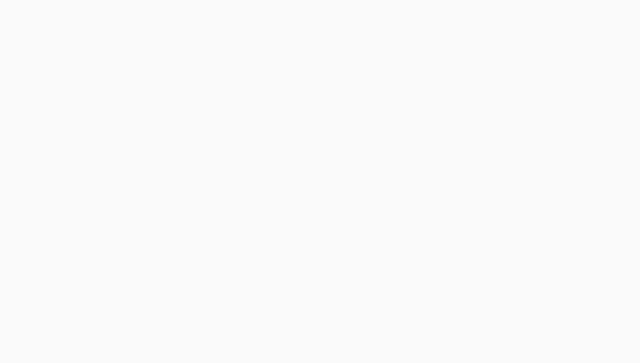
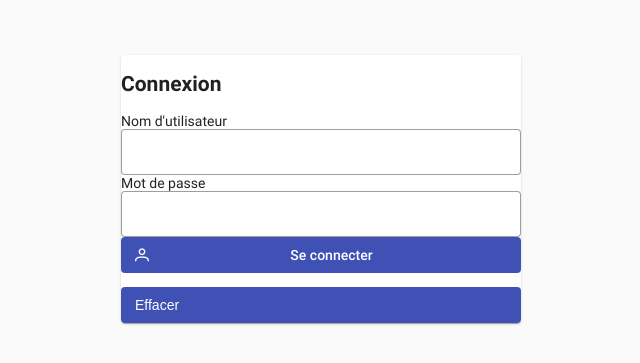
Before and after one commit to Axel-A78/BateauThibaultBackOffice, a Vue app in the folder dbo-vuejs-master/: page /login in a window 1280 px wide. Before the commit this address had no page. Shown: the part 225-588 px from the top of the page, without its empty margins (319-959 px from the left). Built offline with nearby package versions, Linux system fonts and the light colour scheme.

Commit message:
Ajout page login

```diff
--- a/dbo-vuejs-master/src/main.ts
+++ b/dbo-vuejs-master/src/main.ts
@@ -3,6 +3,12 @@ import App from "./App.vue";
 import router from "./router";
 import store from "./store";
 import PrimeVue from "primevue/config";
+import InputText from "primevue/inputtext";
+import Card from "primevue/card";
+import Button from "primevue/button";
+import AutoComplete from "primevue/autocomplete";
+import InputNumber from "primevue/inputnumber";
+import Image from "primevue/image";
 
 //theme
 import "primevue/resources/themes/md-light-indigo/theme.css";
@@ -13,4 +19,14 @@ import "primevue/resources/primevue.min.css";
 //icons
 import "primeicons/primeicons.css";
 
-createApp(App).use(store).use(router).use(PrimeVue).mount("#app");
+createApp(App)
+  .use(store)
+  .use(router)
+  .use(PrimeVue)
+  .component("InputText", InputText)
+  .component("Button", Button)
+  .component("Card", Card)
+  .component("AutoComplete", AutoComplete)
+  .component("InputNumber", InputNumber)
+  .component("Image", Image)
+  .mount("#app");
--- a/dbo-vuejs-master/src/router/index.ts
+++ b/dbo-vuejs-master/src/router/index.ts
@@ -1,6 +1,8 @@
 import { createRouter, createWebHistory, RouteRecordRaw } from "vue-router";
 import HomeView from "../views/HomeView.vue";
 import ProductDetail from "../views/ProductDetail.vue";
+import LoginView from "../views/LoginView.vue";
+import TestView from "../views/TestView.vue";
 
 const routes: Array<RouteRecordRaw> = [
   {
@@ -15,6 +17,21 @@ const routes: Array<RouteRecordRaw> = [
     component: ProductDetail,
     props: true,
   },
+
+  {
+    path: "/login",
+    name: "login",
+    component: LoginView,
+  },
+
+  {
+    path: "/test",
+    name: "test",
+    component: TestView,
+    meta: {
+      requiresAuth: true,
+    },
+  },
 ];
 
 const router = createRouter({
@@ -22,4 +39,26 @@ const router = createRouter({
   routes,
 });
 
+// Ajoutez un guard de route pour la vérification de l'authentification
+router.beforeEach((to, from, next) => {
+  // Vérifiez si la route nécessite une authentification
+  if (to.matched.some((record) => record.meta.requiresAuth)) {
+    // Vérifiez si l'utilisateur a un jeton d'accès valide
+    const token = localStorage.getItem("token");
+    if (!token) {
+      // Si l'utilisateur n'a pas de jeton, redirigez-le vers la page de connexion
+      next({
+        path: "/login",
+        query: { redirect: to.fullPath },
+      });
+    } else {
+      // Si l'utilisateur a un jeton, laissez-le accéder à la route
+      next();
+    }
+  } else {
+    // Si la route n'a pas besoin d'authentification, laissez l'utilisateur y accéder
+    next();
+  }
+});
+
 export default router;
--- /dev/null
+++ b/dbo-vuejs-master/src/views/LoginView.vue
@@ -0,0 +1,101 @@
+<template>
+  <div class="login-container">
+    <div class="p-card login-card">
+      <h2 class="p-text-center">Connexion</h2>
+      <div class="p-fluid">
+        <div class="p-field p-mt-4">
+          <label for="username">Nom d'utilisateur</label>
+          <input
+            type="text"
+            id="username"
+            v-model="username"
+            class="p-inputtext p-component p-filled"
+          />
+        </div>
+        <div class="p-field p-mt-4">
+          <label for="password">Mot de passe</label>
+          <input
+            type="password"
+            id="password"
+            v-model="password"
+            class="p-inputtext p-component p-filled"
+          />
+        </div>
+        <div class="p-d-flex p-jc-between p-mt-6">
+          <div class="card flex justify-content-center">
+            <Button
+              type="button"
+              label="Se connecter"
+              icon="pi pi-user"
+              @click="login"
+            />
+          </div>
+          <div>
+            <button label="Link" class="p-button p-col-5" @click="clear">
+              Effacer
+            </button>
+          </div>
+        </div>
+      </div>
+    </div>
+  </div>
+</template>
+
+<script>
+export default {
+  data() {
+    return {
+      username: "",
+      password: "",
+    };
+  },
+  methods: {
+    login() {
+      const requestOptions = {
+        method: "POST",
+        headers: { "Content-Type": "application/json" },
+        body: JSON.stringify({
+          username: this.username,
+          password: this.password,
+        }),
+      };
+      fetch("http://localhost:8000/api/token/", requestOptions)
+        .then((response) => {
+          if (!response.ok) {
+            throw new Error("Nom d'utilisateur ou mot de passe incorrect.");
+          }
+          return response.json();
+        })
+        .then((data) => {
+          // Stocker le jeton d'authentification dans le local storage pour une utilisation ultérieure
+          localStorage.setItem("token", data.access_token);
+
+          // Rediriger l'utilisateur vers la page d'accueil ou une autre page protégée
+          this.$router.push("/test");
+        })
+        .catch((error) => {
+          console.log(error);
+          alert(error.message);
+        });
+    },
+    clear() {
+      this.username = "";
+      this.password = "";
+    },
+  },
+};
+</script>
+
+<style scoped>
+.login-container {
+  height: 100vh;
+  display: flex;
+  justify-content: center;
+  align-items: center;
+}
+
+.login-card {
+  width: 90%;
+  max-width: 400px;
+}
+</style>
--- /dev/null
+++ b/dbo-vuejs-master/src/views/TestView.vue
@@ -0,0 +1,10 @@
+<template>
+  <div class="card flex justify-content-center">
+    <Image
+      src="https://primefaces.org/cdn/primevue/images/galleria/galleria10.jpg"
+      alt="Image"
+      width="250"
+      preview
+    />
+  </div>
+</template>
```
Also changed, not shown: 1 other file (tests, documents, lock files or other folders).
